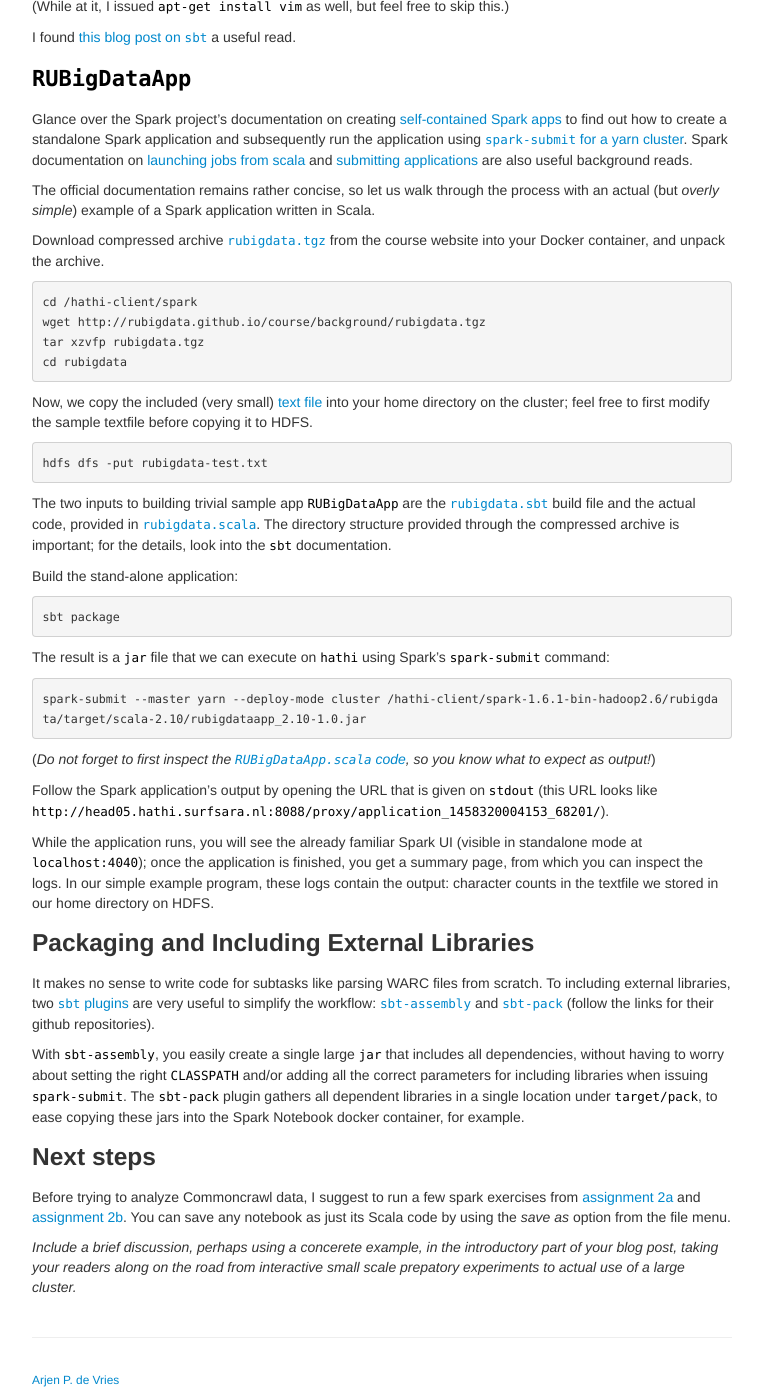
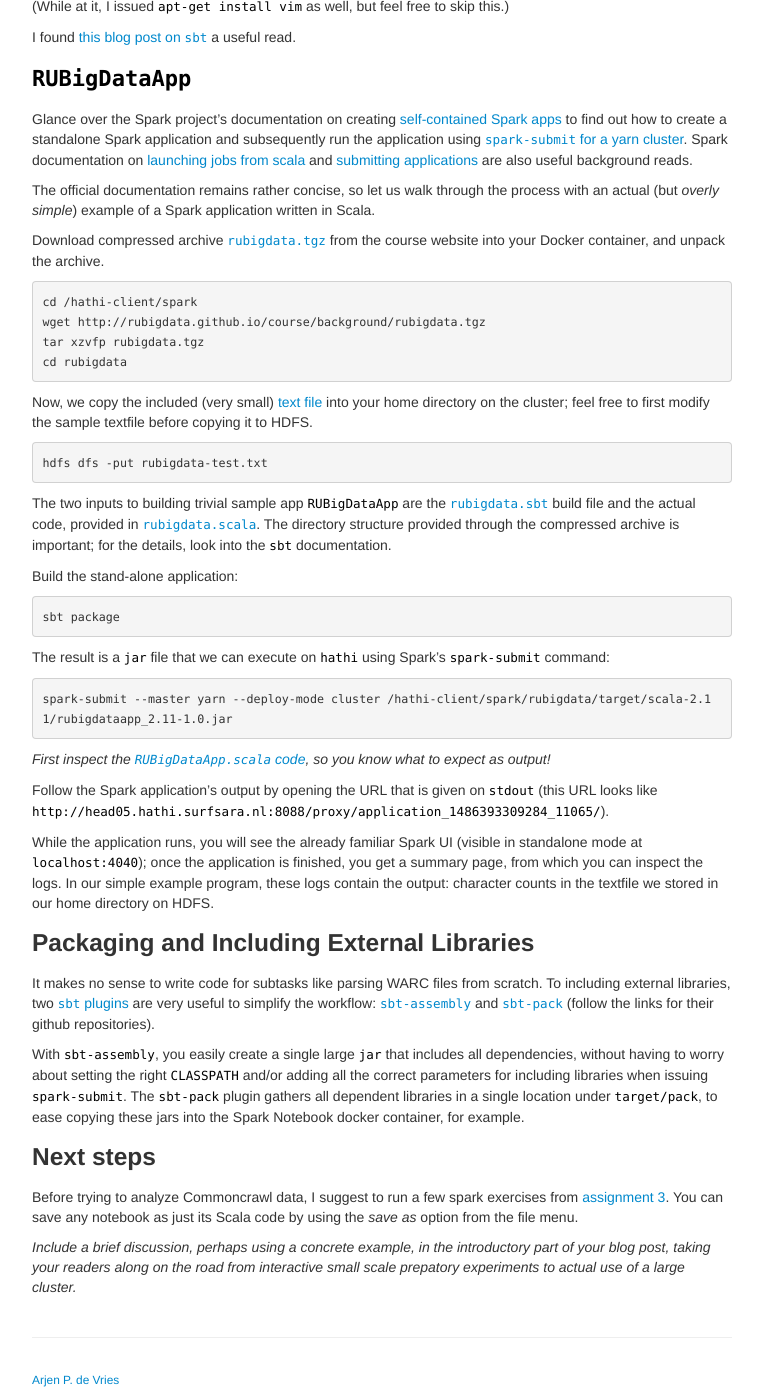
Before and after one commit to Thelukepet/course, a Jekyll site: the page built from background/sbt.md, in a window 1280 px wide and 1400 px high, scrolled down 731 px. Shown: the whole window, without its empty margins (258-1021 px from the left). Built offline with Jekyll 4.4.1, drawn with Linux system fonts in a browser that asks for light colours.

Commit message:
Updated paths and example commands

````diff
--- a/background/sbt.md
+++ b/background/sbt.md
@@ -82,15 +82,15 @@ sbt package
 The result is a `jar` file that we can execute on `hathi` using Spark's `spark-submit` command:
 
 ```
-spark-submit --master yarn --deploy-mode cluster /hathi-client/spark-1.6.1-bin-hadoop2.6/rubigdata/target/scala-2.10/rubigdataapp_2.10-1.0.jar
+spark-submit --master yarn --deploy-mode cluster /hathi-client/spark/rubigdata/target/scala-2.11/rubigdataapp_2.11-1.0.jar
 ```
 
-(_Do not forget to first inspect the
+_First inspect the
 [`RUBigDataApp.scala` code](rubigdata/src/main/scala/org/rubigdata/RUBigDataApp.scala.txt),
-so you know what to expect as output!_)
+so you know what to expect as output!_
 
 Follow the Spark application's output by opening the URL that is given on `stdout`
-(this URL looks like `http://head05.hathi.surfsara.nl:8088/proxy/application_1458320004153_68201/`).
+(this URL looks like `http://head05.hathi.surfsara.nl:8088/proxy/application_1486393309284_11065/`).
 
 While the application runs, you will see the already familiar Spark UI (visible in standalone mode at `localhost:4040`);
 once the application is finished, you get a summary page, from which you can inspect the logs.
@@ -112,9 +112,8 @@ into the Spark Notebook docker container, for example.
 
 ### Next steps
 
-Before trying to analyze Commoncrawl data, I suggest to run a few spark exercises from [assignment 2a](A2a-spark-101.html)
-and [assignment 2b](A2b-execution-model.html). You can save any notebook as just its Scala code by using the _save as_ option
-from the file menu.
+Before trying to analyze Commoncrawl data, I suggest to run a few spark exercises from [assignment 3](../assignments/A3-spark.html).
+You can save any notebook as just its Scala code by using the _save as_ option from the file menu.
 
-_Include a brief discussion, perhaps using a concerete example, in the introductory part of your blog post,
+_Include a brief discussion, perhaps using a concrete example, in the introductory part of your blog post,
 taking your readers along on the road from interactive small scale prepatory experiments to actual use of a large cluster._
````
